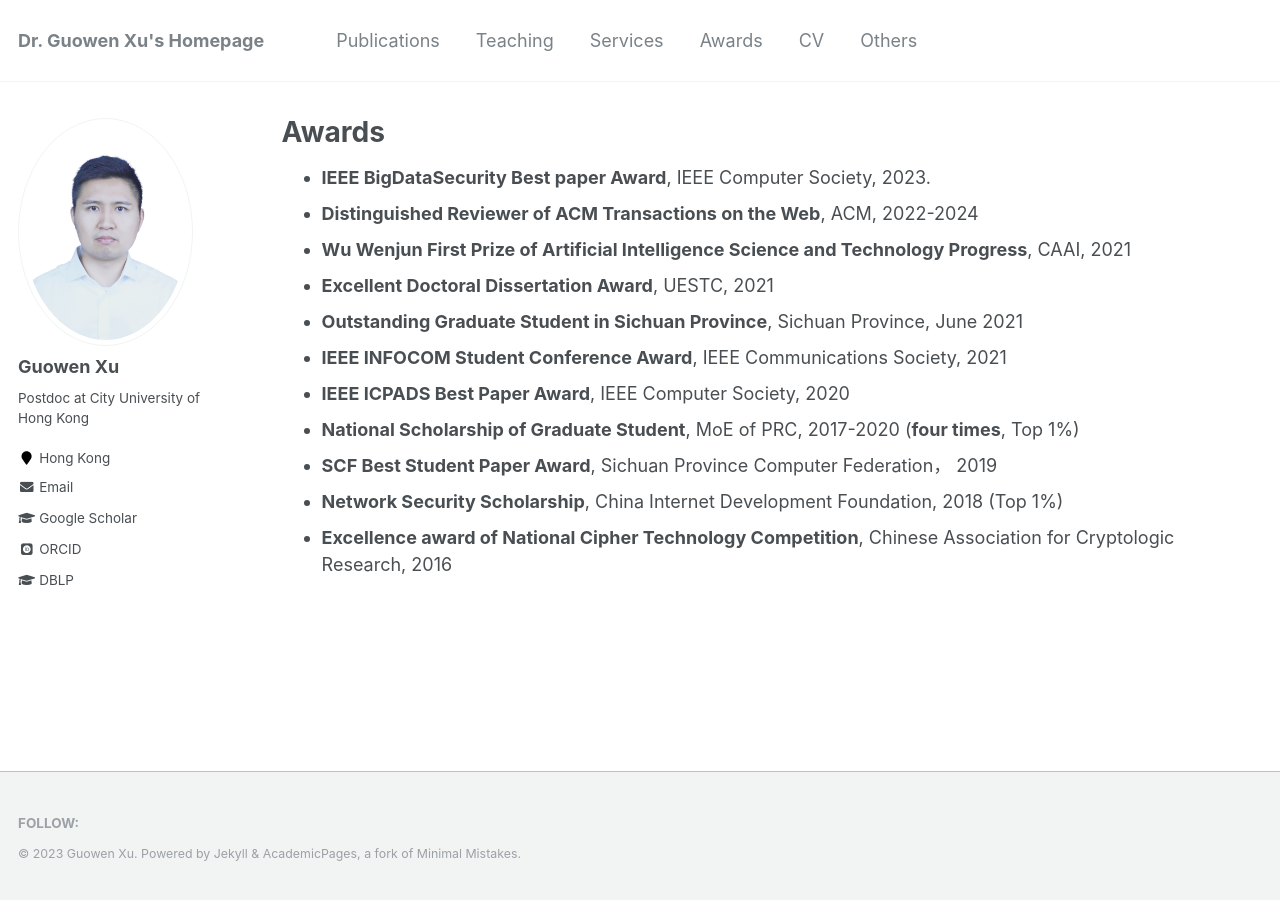
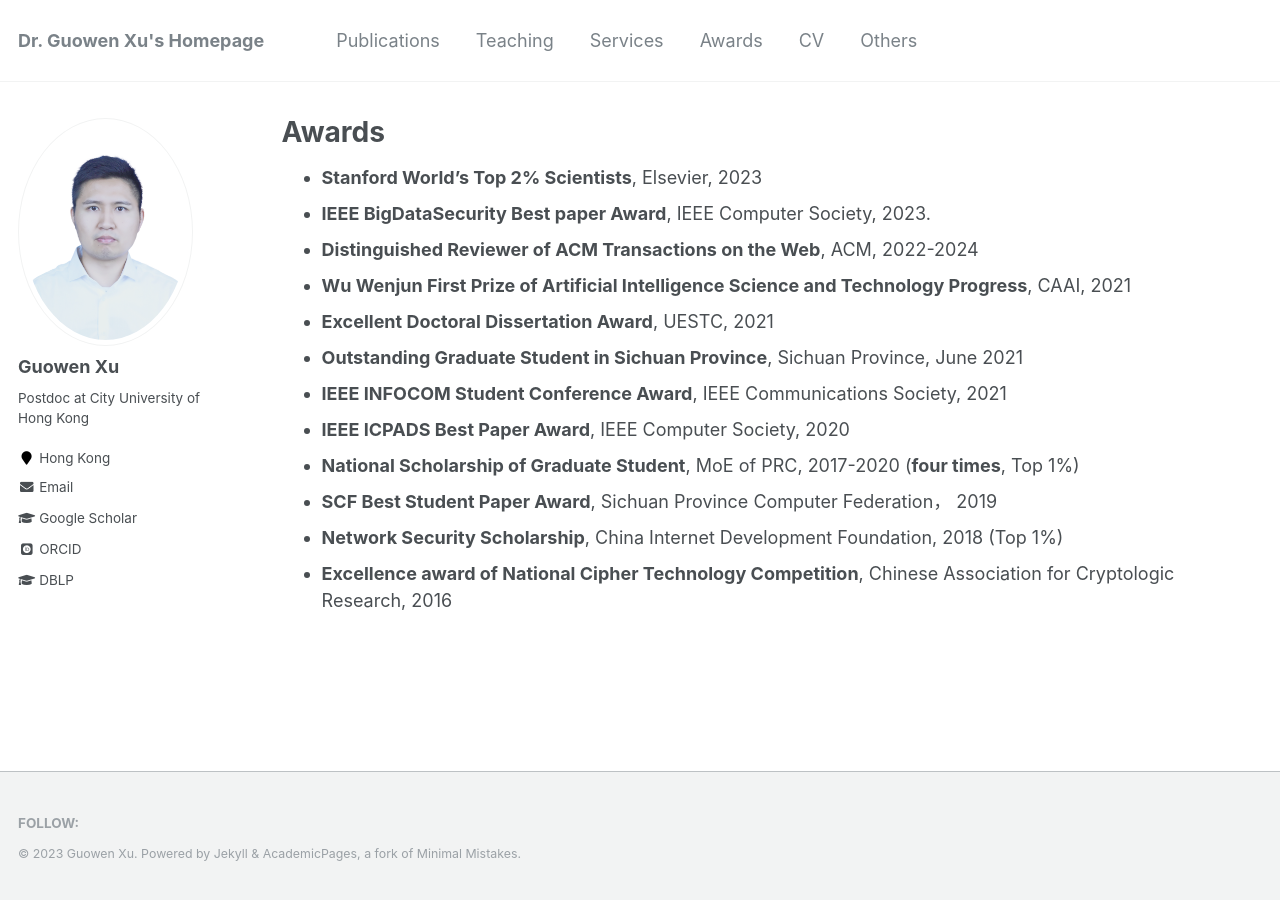
Before and after one commit to Guowen-xu/guowen-xu.github.io, a Jekyll site: the page built from _pages/awards.md, in a window 1280 px wide. Built offline with Jekyll 4.4.1, drawn with Linux system fonts in a browser that asks for light colours; some web fonts are replaced.

Commit message:
Update awards.md

```diff
--- a/_pages/awards.md
+++ b/_pages/awards.md
@@ -5,6 +5,7 @@ permalink: /awards/
 author_profile: true
 ---
 
+* **Stanford World's Top 2% Scientists**, Elsevier, 2023
 * **IEEE BigDataSecurity Best paper Award**, IEEE Computer Society, 2023.
 * **Distinguished Reviewer of ACM Transactions on the Web**, ACM, 2022-2024
 * **Wu Wenjun First Prize of Artificial Intelligence Science and Technology Progress**, CAAI, 2021
```
